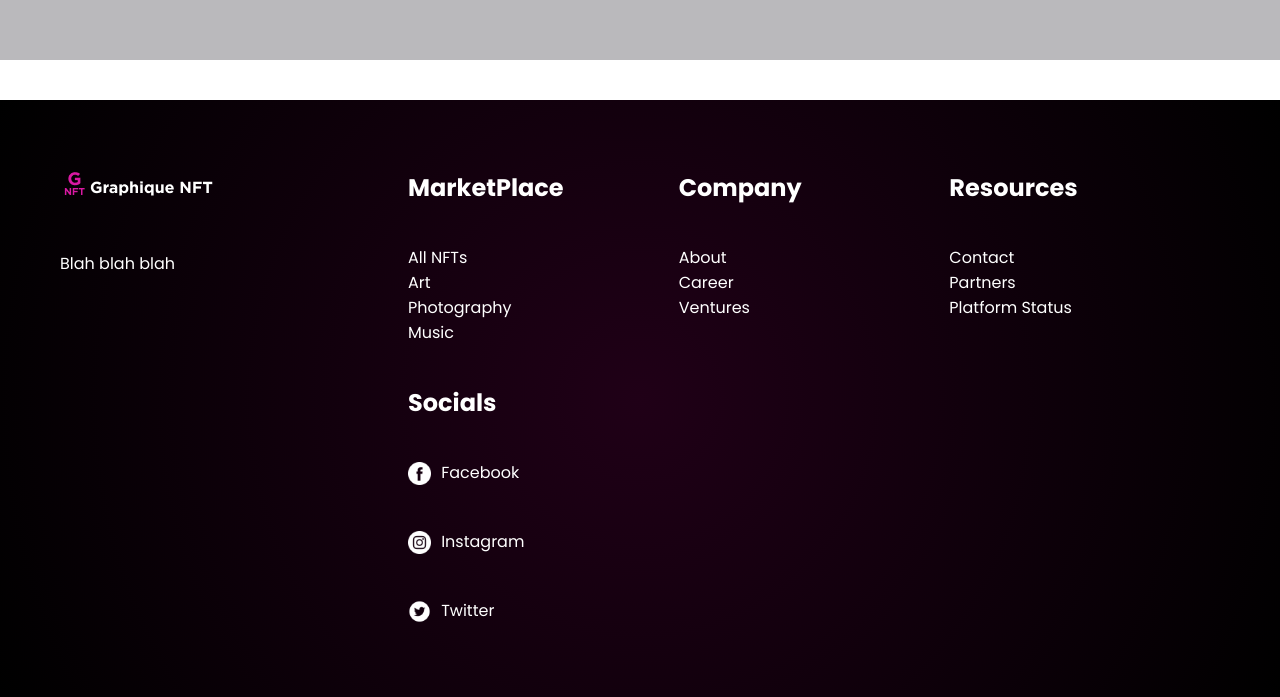
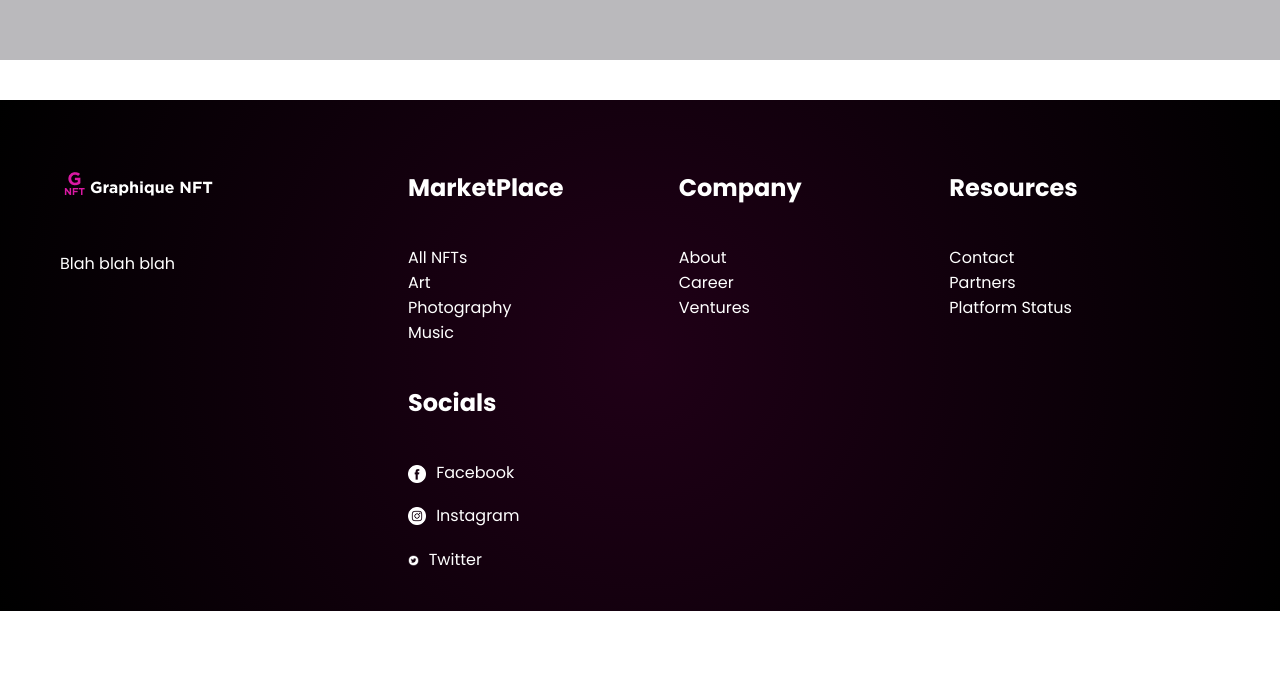
Before and after one commit to ankit-rawani/DesCode, a React (Create React App) app: page /checkout in a window 1280 px wide. Shown: the part 853-1550 px from the top of the page. After the commit the page ends 1464 px from the top, so only its background shows below. Built offline with nearby package versions, Linux system fonts and the light colour scheme.

Commit message:
Footer Social media styling

```diff
--- a/src/components/footer/Footer.js
+++ b/src/components/footer/Footer.js
@@ -61,15 +61,15 @@ export default function Footer() {
 
         <section className={styles.footerColumn}>
         <section className={styles.footerTitle}>Socials</section>
-          <section className={styles.footerRow}>
+          <section className={styles.footerRowSocial}>
             <p className={styles.socialPara}><img src={fb} alt="Facebook Logo" className={styles.footerSocialMedia}/>
              Facebook</p>
           </section>
-          <section className={styles.footerRow}>
+          <section className={styles.footerRowSocial}>
           <p><img src={insta} alt="Facebook Logo" className={styles.footerSocialMedia}/>
              Instagram</p>
           </section>
-          <section className={styles.footerRow}>
+          <section className={styles.footerRowSocial}>
           <p><img src={twitter} alt="Facebook Logo" className={styles.footerSocialMedia}/>
              Twitter</p>
           </section>
--- a/src/components/footer/Footer.module.css
+++ b/src/components/footer/Footer.module.css
@@ -55,7 +55,23 @@
 
 }
 
+.footerRowSocial {
+    display: grid;
+    grid-template-columns: repeat(auto-fill, minmax(100px, 1fr));
+    grid-gap: 20px;
+    @media (max-width: 600px){
+    grid-template-columns: repeat(auto-fill, minmax(100px, 1fr));
+    }
+}
+
+
 .footerRow:hover {
+    color: #ff009d;
+    transition: 200ms ease-in;
+    cursor: pointer;
+}
+
+.footerRowSocial:hover {
     color: #ff009d;
     transition: 200ms ease-in;
     cursor: pointer;
@@ -85,12 +101,8 @@
     margin-right: 10px;
 }
 
-.footerRow:hover .footerSocialMedia{
+.footerRowSocial:hover .footerSocialMedia{
     filter: invert(17%) sepia(72%) saturate(6197%) hue-rotate(314deg) brightness(100%) contrast(112%);
     transition: 200ms ease-in;
     cursor: pointer;
 }
-
-.socialPara{
-    display: inline-block;
-}
```
